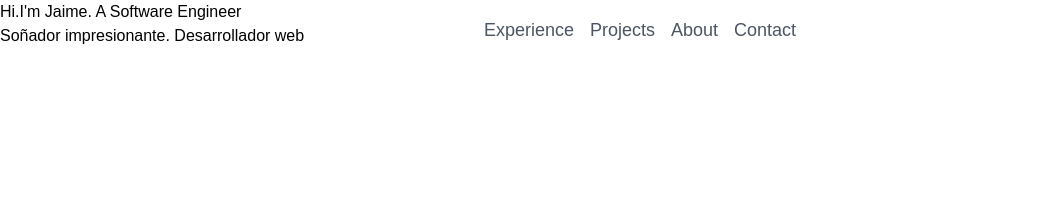
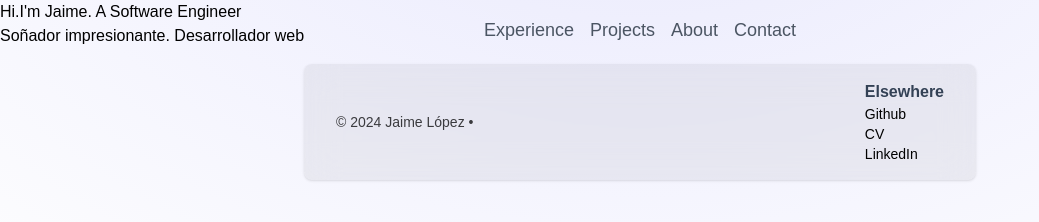
Before and after one commit to Jaime-prog/portfolio, an Astro site: page / in a window 1280 px wide. Shown: the whole page, without its empty margins (0-1039 px from the left). Built offline with nearby package versions, Linux system fonts and the light colour scheme; Astro itself is replaced by a stand-in of ours.

Commit message:
Añadir componente Footer y iconos de Github y LinkedIn. Actualizar diseño y estilos de Layout.

```diff
--- /dev/null
+++ b/src/components/Footer.astro
@@ -0,0 +1,37 @@
+---
+const currentYear = new Date().getFullYear()
+---
+
+<footer
+  class="rounded-lg shadow m-4 bg-black/5 dark:bg-white/10 dark:shadow-white/20 backdrop-blur-lg w-full mx-auto container lg:max-w-4xl md:max-w-2xl mb-10 flex justify-center"
+>
+  <div
+    class="rounded-lg w-full max-w-screen-xl mx-auto md:flex md:items-center md:justify-between py-4 px-4 md:px-0"
+  >
+    <span class="text-sm sm:text-center text-zinc-800/90 dark:text-zinc-200/90"
+      >© {currentYear}
+      <a href="https://github.com/Jaime-prog" class="hover:underline">Jaime López •
+      </a>
+    </span>
+    <ul
+      class="flex flex-wrap items-center mt-3 text-sm font-medium dark:text-white/90 sm:mt-0"
+    >
+
+      <ul class="flex flex-col">
+        <li>
+            <span class="text-slate-700 font-bold text-base">Elsewhere</span>
+        </li>
+        <li>
+            <a href="https://github.com/Jaime-prog" class="hover:underline me-4 md:me-6">Github</a>
+        </li>
+        <li>
+            CV
+        </li>
+        <li>
+            <a href="https://github.com/Jaime-prog" class="hover:underline me-4 md:me-6">LinkedIn</a>
+        </li>
+    </ul>
+      </li>
+    </ul>
+  </div>
+</footer>
--- /dev/null
+++ b/src/components/icons/Github.astro
@@ -0,0 +1 @@
+<svg {...Astro.props} xmlns="http://www.w3.org/2000/svg" class="icon icon-tabler icon-tabler-brand-github" width="24" height="24" viewBox="0 0 24 24" stroke-width="2" stroke="currentColor" fill="none" stroke-linecap="round" stroke-linejoin="round"><path stroke="none" d="M0 0h24v24H0z" fill="none"/><path d="M9 19c-4.3 1.4 -4.3 -2.5 -6 -3m12 5v-3.5c0 -1 .1 -1.4 -.5 -2c2.8 -.3 5.5 -1.4 5.5 -6a4.6 4.6 0 0 0 -1.3 -3.2a4.2 4.2 0 0 0 -.1 -3.2s-1.1 -.3 -3.5 1.3a12.3 12.3 0 0 0 -6.2 0c-2.4 -1.6 -3.5 -1.3 -3.5 -1.3a4.2 4.2 0 0 0 -.1 3.2a4.6 4.6 0 0 0 -1.3 3.2c0 4.6 2.7 5.7 5.5 6c-.6 .6 -.6 1.2 -.5 2v3.5" /></svg>
--- /dev/null
+++ b/src/components/icons/LinkedIn.astro
@@ -0,0 +1 @@
+<svg {...Astro.props} xmlns="http://www.w3.org/2000/svg" class="icon icon-tabler icon-tabler-brand-linkedin" width="24" height="24" viewBox="0 0 24 24" stroke-width="2" stroke="currentColor" fill="none" stroke-linecap="round" stroke-linejoin="round"><path stroke="none" d="M0 0h24v24H0z" fill="none"/><path d="M4 4m0 2a2 2 0 0 1 2 -2h12a2 2 0 0 1 2 2v12a2 2 0 0 1 -2 2h-12a2 2 0 0 1 -2 -2z" /><path d="M8 11l0 5" /><path d="M8 8l0 .01" /><path d="M12 16l0 -5" /><path d="M16 16v-3a2 2 0 0 0 -4 0" /></svg>
--- a/src/layouts/Layout.astro
+++ b/src/layouts/Layout.astro
@@ -1,50 +1,115 @@
 ---
+import "@fontsource-variable/onest"
+
+import Navbar from "@/components/Navbar.astro"
+import Footer from "@/components/Footer.astro"
+import { ViewTransitions } from "astro:transitions"
+
 interface Props {
-  title: string;
+  title: string
+  description: string
 }
 
-const { title } = Astro.props;
-
-import Navbar from "@/components/Navbar.astro";
-// Supports weights 100-900
-import "@fontsource-variable/onest";
+const { description, title } = Astro.props
 ---
 
 <!doctype html>
-<html lang="en">
+<html lang="es">
   <head>
     <meta charset="UTF-8" />
-    <meta name="description" content="Astro description" />
+    <meta name="description" content={description} />
     <meta name="viewport" content="width=device-width" />
     <link rel="icon" type="image/svg+xml" href="/favicon.svg" />
     <meta name="generator" content={Astro.generator} />
     <title>{title}</title>
+    <ViewTransitions />
   </head>
-  <body>
+
+  <body class="relative text-black dark:text-white">
+    <div
+      class="absolute top-0 bottom-0 z-[-2] min-h-screen w-full bg-gray-50 dark:bg-gray-950
+      bg-[radial-gradient(ellipse_80%_80%_at_50%_-20%,rgba(217,216,255,0.5),rgba(255,255,255,0.9))]
+      dark:bg-[radial-gradient(ellipse_80%_80%_at_50%_-20%,rgba(120,119,198,0.3),rgba(255,255,255,0))]"
+    >
+    </div>
     <Navbar />
     <slot />
+    <Footer />
+    <style is:global>
+      :root {
+        color-scheme: light dark;
+      }
+
+      html {
+        font-family: "Onest Variable", system-ui, sans-serif;
+        scroll-behavior: smooth;
+      }
+
+      body {
+        color: rgba(17, 17, 17, 0.9);
+        display: flex;
+        flex-direction: column;
+        min-height: 100vh;
+        overscroll-behavior: none;
+      }
+
+      @media (prefers-reduced-motion: reduce) {
+        html {
+          scroll-behavior: auto;
+        }
+      }
+
+      @media (prefers-color-scheme: dark) {
+        body {
+          color: rgba(255, 255, 255, 0.9);
+        }
+      }
+
+      #header-nav {
+        animation: blur linear both 0.5s;
+        animation-timeline: scroll();
+        animation-range: 0 500px;
+      }
+
+      @keyframes blur {
+        to {
+          backdrop-filter: blur(20px);
+          border-width: 1px;
+          border-color: rgba(0, 0, 0);
+          padding: 0.25rem 0.75rem;
+          display: flex;
+          flex-direction: row;
+          align-items: center;
+          background-color: rgb(229, 229, 229);
+          border-radius: 9999px;
+        }
+      }
+
+      @media (prefers-color-scheme: dark) {
+        @keyframes blur {
+          from {
+            border: 0px;
+          }
+          to {
+            box-shadow:
+              0px 5px 50px -5px rgba(0, 0, 0, 0.1),
+              0px 0px 0 1px rgba(0, 0, 0, 0.3);
+            background: rgba(0, 0, 0, 0.3);
+            backdrop-filter: blur(20px);
+            border-width: 1px;
+            border-color: rgba(0, 0, 0);
+            padding-left: 0.75rem;
+            padding-right: 0.75rem;
+            padding-top: 0.25rem;
+            padding-bottom: 0.25rem;
+            display: flex;
+            flex-direction: row;
+            align-items: center;
+            background-color: rgba(0, 0, 0, 0.3);
+            border-radius: 9999px;
+          }
+        }
+      }
+    </style>
   </body>
 </html>
-<style is:global>
-  :root {
-  }
-  html {
-    font-family: "Onest Variable", system-ui, sans-serif;
-  }
-  code {
-    font-family:
-      Menlo,
-      Monaco,
-      Lucida Console,
-      Liberation Mono,
-      DejaVu Sans Mono,
-      Bitstream Vera Sans Mono,
-      Courier New,
-      monospace;
-  }
-  body {
-    font-family: "Onest Variable", sans-serif;
-    flex-direction: column;
-    justify-content: center;
-  }
-</style>
--- a/src/pages/index.astro
+++ b/src/pages/index.astro
@@ -3,7 +3,8 @@ import Layout from "@/layouts/Layout.astro";
 import "../styles/globals.css";
 ---
 
-<Layout title="Home Page">
+<Layout  title="Porfolio de Jaime López - Desarrollador y Programador Web | Desarrollador de aplicaciones web y móviles |"
+description="Especializado en crear aplicaciones únicas.">
   <main>
     <h1>Hi.I'm Jaime. A Software Engineer</h1>
     <h2>Soñador impresionante. Desarrollador web</h2>
```
Also changed, not shown: src/components/icons/Resume.astro (added).
